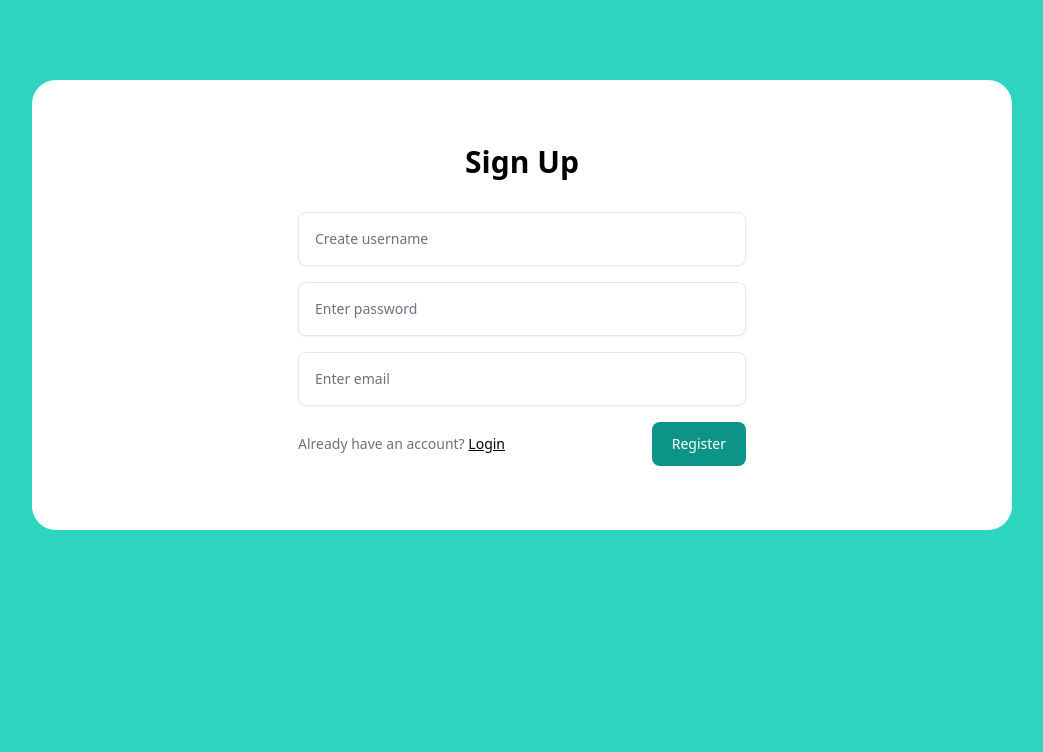
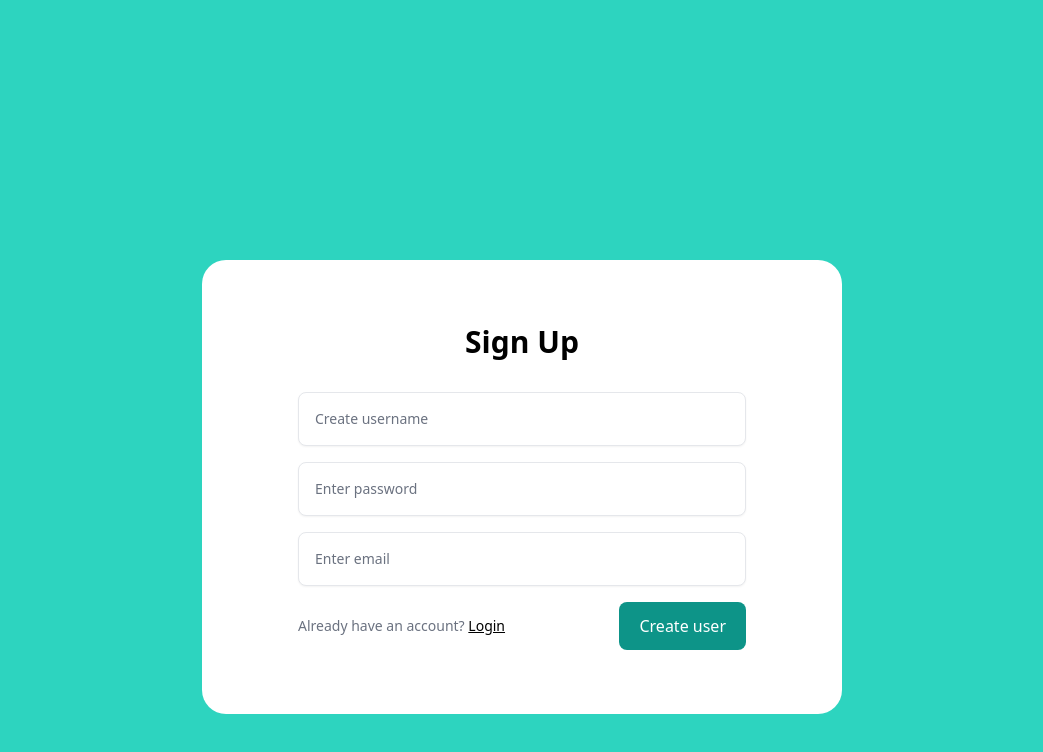
Before and after one commit to sbcodes90/mongodb-connection, a React (Create React App) app in the folder frontend/client/: page / in a window 1280 px wide. Shown: the top 752 px of the page, without its empty margins (118-1161 px from the left). Built offline with nearby package versions, Linux system fonts and the light colour scheme.

Commit message:
form css

```diff
--- a/frontend/client/src/App.js
+++ b/frontend/client/src/App.js
@@ -8,70 +8,8 @@ function App() {
   const [email, setEmail] = useState("");
 
   return (
-    <div className="bg-teal-400 h-screen px-[150px] py-20">
-      {/* <div className="flex flex-col h-[500px] justify-center bg-white rounded-3xl">
-        <p className="text-2xl font-bold mt-10 text-center">Sign Up</p>
-        <div className="w-full">
-          <form method="post" className="px-8 pt-6 pb-8 mb-4">
-            <div className="mb-6">
-              <label className="block text-gray-700 text-sm font-bold mb-2">
-                Username
-              </label>
-              <input
-                onChange={(e) => setUsername(e.target.value)}
-                value={username}
-                className="shadow appearance-none border rounded w-full py-2 px-3 text-gray-700 leading-tight focus:outline-none focus:shadow-outline"
-                id="username"
-                type="text"
-                placeholder="Username"
-              />
-            </div>
-            <div className="mb-6">
-              <label className="block text-gray-700 text-sm font-bold mb-2">
-                Password
-              </label>
-              <input
-                onChange={(e) => setPassword(e.target.value)}
-                value={password}
-                className="shadow appearance-none border rounded w-full py-2 px-3 text-gray-700 mb-3 leading-tight focus:outline-none focus:shadow-outline"
-                id="password"
-                type="password"
-                placeholder="Password"
-              />
-            </div>
-            <div className="mb-6">
-              <label className="block text-gray-700 text-sm font-bold mb-2">
-                Email
-              </label>
-              <input
-                onChange={(e) => setEmail(e.target.value)}
-                valie={email}
-                className="shadow appearance-none border rounded w-full py-2 px-3 text-gray-700 mb-3 leading-tight focus:outline-none focus:shadow-outline"
-                id="email"
-                type="email"
-                placeholder="Email Address"
-              />
-            </div>
-            <div className="flex items-center justify-between">
-              <button
-                type="submit"
-                onClick={handleSubmit}
-                className="bg-teal-600 hover:bg-black text-white font-bold py-2 px-4 rounded focus:outline-none focus:shadow-outline"
-              >
-                Create User
-              </button>
-              <a
-                className="inline-block align-baseline font-bold text-sm text-teal-500 hover:text-black"
-                href="#"
-              >
-                Log in
-              </a>
-            </div>
-          </form>
-        </div>
-      </div> */}
+    <div className="bg-teal-400 h-screen px-[20px] lg:px-[150px] py-20">
       <SignUpForm username={username} password={password} email={email} setUsername={setUsername} setPassword={setPassword} setEmail={setEmail}/>
-
     </div>
   );
 }
--- a/frontend/client/src/components/SignUpForm.js
+++ b/frontend/client/src/components/SignUpForm.js
@@ -18,8 +18,7 @@ function SignUpForm({
   };
 
   return (
-    <div className="bg-white rounded-3xl">
-      <div className="mx-auto max-w-screen-xl px-4 py-16 sm:px-6 lg:px-8">
+      <div className="bg-white rounded-3xl mt-[180px] mx-auto max-w-screen-sm px-4 py-16 sm:px-6 lg:px-8">
         <div className="mx-auto max-w-lg text-center">
           <h1 className="text-2xl font-bold sm:text-3xl">Sign Up</h1>
         </div>
@@ -82,15 +81,15 @@ function SignUpForm({
 
             <button
               type="submit"
-              className="inline-block rounded-lg bg-teal-600 px-5 py-3 text-sm font-medium text-white"
+              className="inline-block rounded-lg bg-teal-600 px-5 py-3 text-md font-medium text-white"
               onClick={handleSubmit}
             >
-              Register
+              Create user
             </button>
           </div>
         </form>
       </div>
-    </div>
+
   );
 }
 
```
